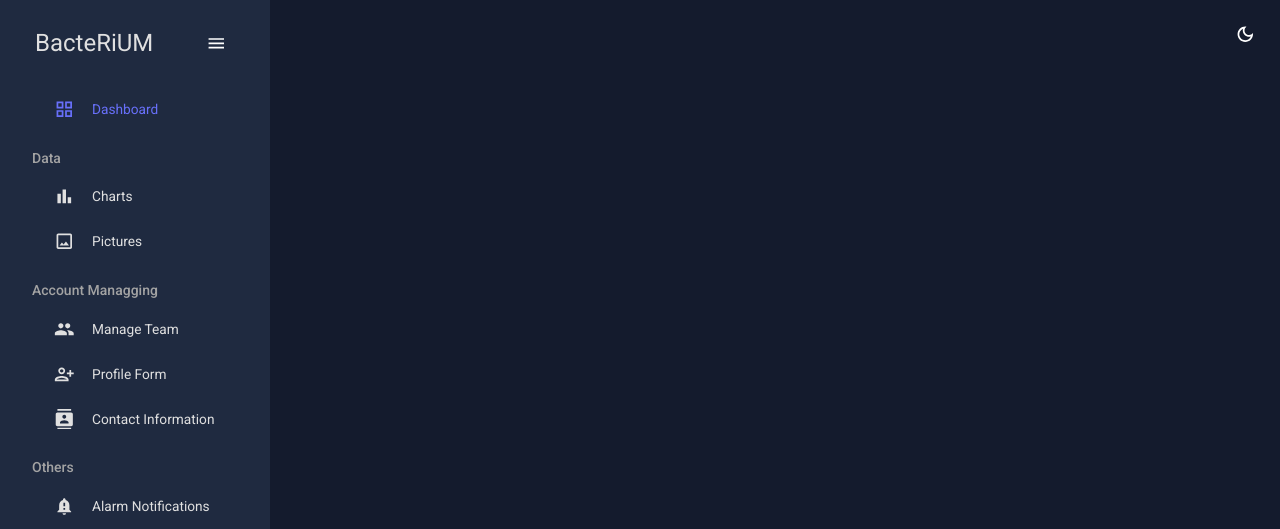
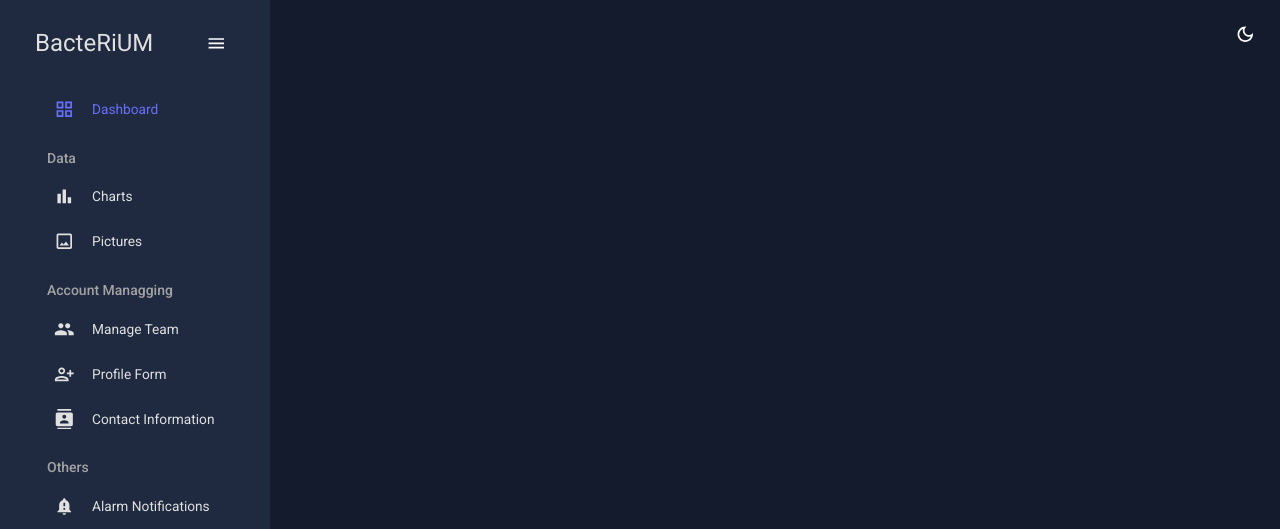
Before and after one commit to gustavosotero/BacteRiUM, a React (Create React App) app in the folder bacteriumdashboard/: page /alertNotification in a window 1280 px wide. Shown: the top 529 px of the page. Built offline with nearby package versions, Linux system fonts and the light colour scheme.

Commit message:
sideBar wrong alligment fixed

```diff
--- a/bacteriumdashboard/src/scenes/global/Sidebar.jsx
+++ b/bacteriumdashboard/src/scenes/global/Sidebar.jsx
@@ -100,7 +100,8 @@ const Sidebar = () => {
                         <Typography
                         variant="h6"
                         color={colors.grey[300]}
-                        sx={{ m: "15px 0 5px 5px" }}
+                        //sx={{ m: "15px 0 5px 5px" }}
+                        sx={isCollapsed ? { m: "15px 0 5px 5px" } : { m: "15px 0 5px 20px" }}
                         >
                         Data
                         </Typography>
@@ -122,7 +123,8 @@ const Sidebar = () => {
                         <Typography
                         variant="h6"
                         color={colors.grey[300]}
-                        sx={{ m: "15px 0 5px 5px" }}
+                        //sx={{ m: "15px 0 5px 5px" }}
+                        sx={isCollapsed ? { m: "15px 0 5px 5px" } : { m: "15px 0 5px 20px" }}
                         >
                         Account Managging
                         </Typography>
@@ -151,7 +153,8 @@ const Sidebar = () => {
                         <Typography
                         variant="h6"
                         color={colors.grey[300]}
-                        sx={{ m: "15px 0 5px 5px" }}
+                        //sx={{ m: "15px 0 5px 5px" }}
+                        sx={isCollapsed ? { m: "15px 0 5px 5px" } : { m: "15px 0 5px 20px" }}
                         >
                         Others
                         </Typography>
```
